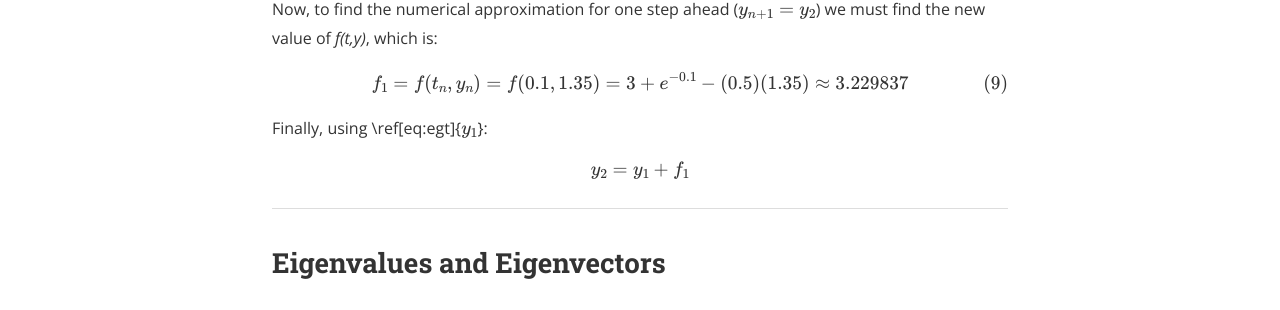
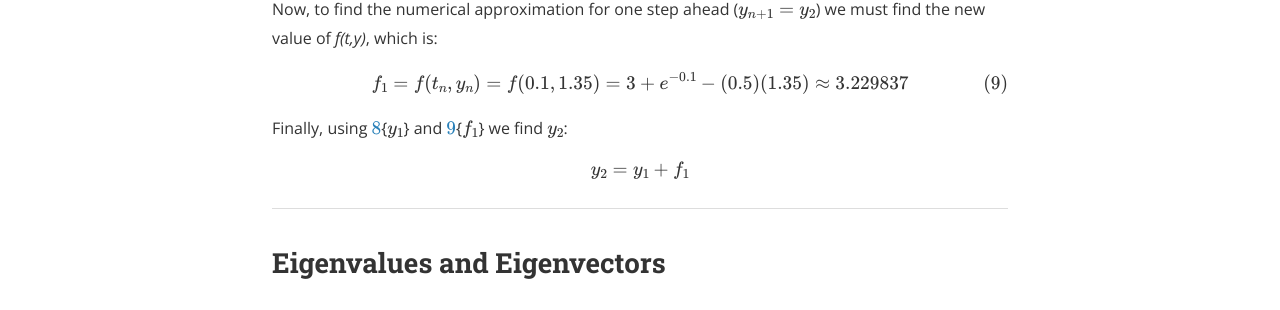
Before and after one commit to vic1309/lerofly, a Jekyll site: the page built from _posts/2019-06-12-euler.markdown, in a window 1280 px wide and 900 px high, scrolled down 2656 px. Shown: the part 188-498 px from the top of the window. Built offline with Jekyll 4.4.1, drawn with Linux system fonts in a browser that asks for light colours; nearby versions of some CDN libraries; formulas are drawn with MathJax 3; a script that is not in the unit is left out.

Commit message:
Update 2019-06-12-euler.markdown

```diff
--- a/_posts/2019-06-12-euler.markdown
+++ b/_posts/2019-06-12-euler.markdown
@@ -86,9 +86,9 @@ $$\begin{equation} y_{1} = y_{0} + f_{0}h \implies y_{1} = 1 + (3.5)(0.1) = 1.35
 
 Now, to find the numerical approximation for one step ahead ($$y_{n+1} = y_{2}$$) we must find the new value of *f(t,y)*, which is:
 
-$$ \begin{equation} f_{1} = f(t_{n}, y_{n}) = f(0.1, 1.35) = 3 + e^{-0.1} - (0.5)(1.35) \approx 3.229837 \tag{9} \label{eq:9}\end{equation}$$
+$$ \begin{equation} f_{1} = f(t_{n}, y_{n}) = f(0.1, 1.35) = 3 + e^{-0.1} - (0.5)(1.35) \approx 3.229837 \tag{9} \label{eq:nne}\end{equation}$$
 
-Finally, using \ref[eq:egt]{$$y_{1}$$}:
+Finally, using \ref{eq:egt}{$$y_{1}$$} and \ref{eq:nne}{$$f_{1}$$} we find $$y_{2}$$:
 
 $$ \begin{equation} y_{2} = y_{1} + f_{1} \end{equation}$$
 
```
